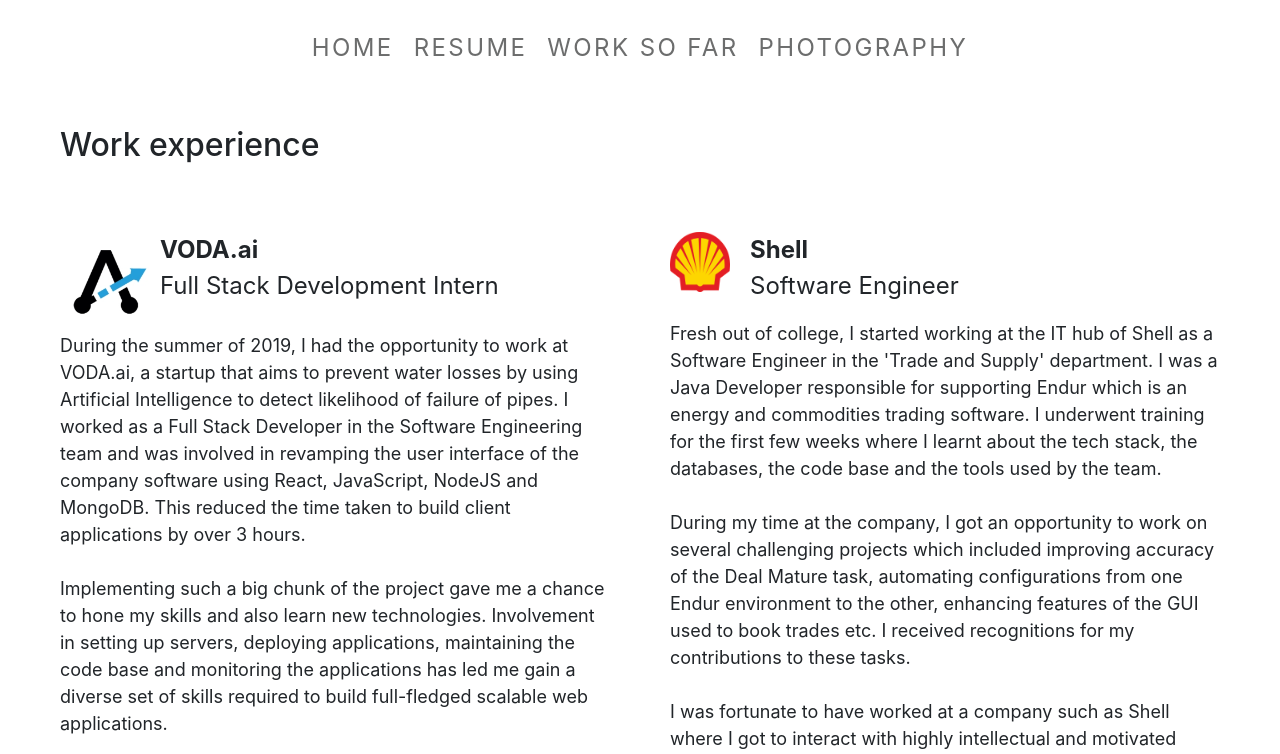
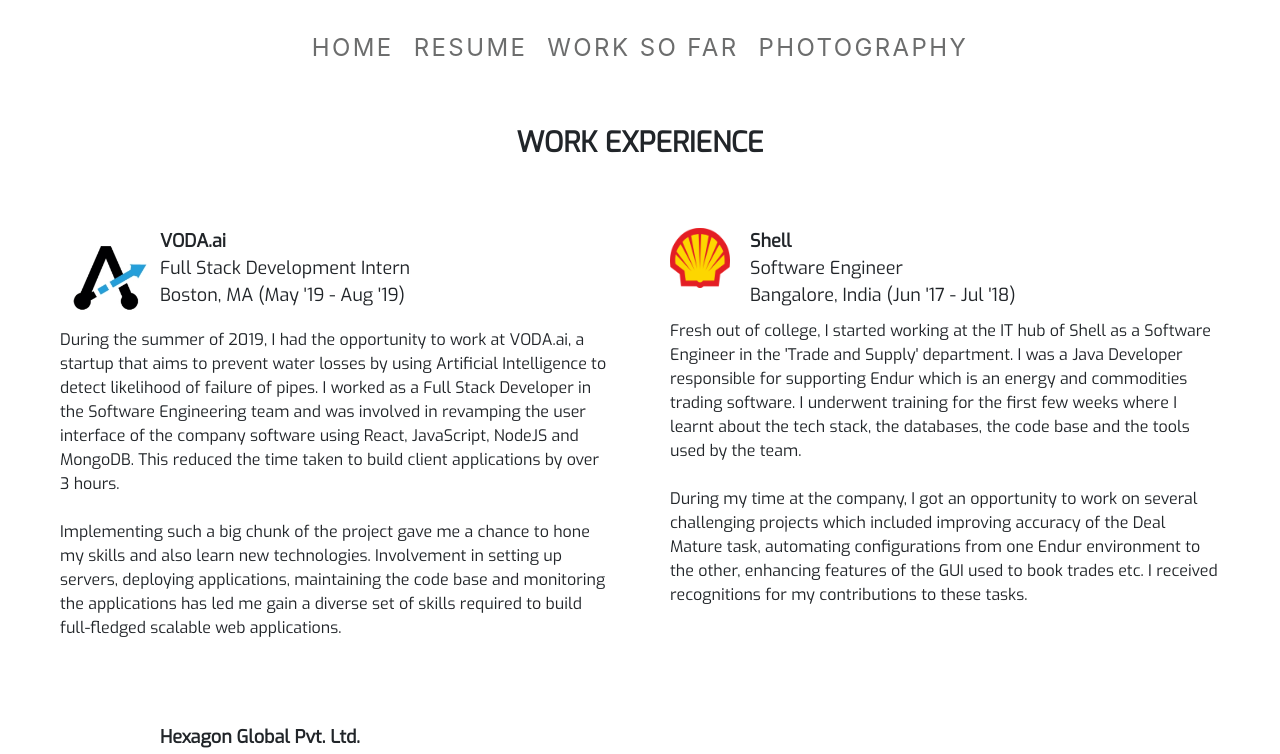
Before and after one commit to swethapai95bu/Portfolio, a React (Create React App) app: page /work in a window 1280 px wide. Shown: the top 754 px of the page. Built offline with nearby package versions, Linux system fonts and the light colour scheme.

Commit message:
Project description added

```diff
--- a/src/Projects.js
+++ b/src/Projects.js
@@ -25,13 +25,23 @@
             debugger;
 
 
+            if(props.id=="roomit" || props.id=="planner") {
+                modalImg.style.height = "500px";
+                modalImg.style.width = "300px";
+            }
+            else
+                modalImg.style.width = "80%";
+
             modal.style.display = "block";
             modalImg.src = img.src;
             date.innerHTML= "Date: "+props.date;
             desc.innerHTML= "Description: "+props.description;
             tech.innerHTML= "Technologies: "+props.tech;
             title.innerHTML = props.title;
+            if(props.repo!=undefined)
             repo.innerHTML= "Repository: "+props.repo;
+            else
+                repo.innerHTML = "";
 
             modal.onclick = function () {
                 modal.style.display = "none";
--- a/src/Work.js
+++ b/src/Work.js
@@ -19,14 +19,15 @@
         return (
             <div>
            <div className={"main_container"}>
-               <h2 className={"title"}>Work experience</h2>
+               <h3 className={"title"}>WORK EXPERIENCE</h3>
                <div className={"work_ex"}>
                    <div id={"voda"} className={"work_desc"}>
                        <div className={"company"}>
                        <a href={"https://voda.ai/"}><img className="logo" src={vodalogo}></img></a>
                        <div className={"role"}>
                            <b>VODA.ai</b>
-                           <p>Full Stack Development Intern</p>
+                           <div>Full Stack Development Intern</div>
+                           <div>Boston, MA (May '19 - Aug '19)</div>
                        </div><br/>
                        </div>
                        <div>
@@ -35,7 +36,7 @@
                            <br/><br/>
                            Implementing such a big chunk of the project gave me a chance to hone my skills and also learn new technologies. Involvement in setting up servers, deploying applications, maintaining the code base and monitoring the applications has led me gain a diverse set of skills required to build full-fledged scalable web applications.
                            <br/><br/>
-                           I thoroughly enjoyed my time at the company during which I got to learn a lot not just about my field but about startups and various other things. I had the privilege of working with a renowned set of people coming together to make a difference with technology.
+                       {/*    I thoroughly enjoyed my time at the company during which I got to learn a lot not just about my field but about startups and various other things. I had the privilege of working with a renowned set of people coming together to make a difference with technology.*/}
                        </div>
                    </div>
 
@@ -44,7 +45,8 @@
                        <a href={"https://www.shell.com/"}><img className="logo" id="shell_logo" src={shelllogo}></img></a>
                        <div className={"role"}>
                            <b>Shell</b>
-                           <p>Software Engineer</p>
+                           <div>Software Engineer</div>
+                           <div id={"shell_bang"}>Bangalore, India (Jun '17 - Jul '18)</div>
                        </div>
                        </div>
                        <div>
@@ -52,7 +54,7 @@
                            <br/><br/>
                            During my time at the company, I got an opportunity to work on several challenging projects which included improving accuracy of the Deal Mature task, automating configurations from one Endur environment to the other, enhancing features of the GUI used to book trades etc. I received recognitions for my contributions to these tasks.
                            <br/><br/>
-                           I was fortunate to have worked at a company such as Shell where I got to interact with highly intellectual and motivated team members. It not only made me a proficient programmer but gave me an insight into the workings of the industry and strengthened my desire to pursue a Master's degree in the field of Computer Science.
+                           {/*I was fortunate to have worked at a company such as Shell where I got to interact with highly intellectual and motivated team members. It not only made me a proficient programmer but gave me an insight into the workings of the industry and strengthened my desire to pursue a Master's degree in the field of Computer Science.*/}
 
                        </div>
                    </div>
@@ -61,7 +63,8 @@
                        <div className={"company"}>
                        <a href={"https://www.hexagonglobal.in/"}><img className="logo" id="hexagon_logo" src={hexagon}></img></a>
                        <div className={"role"}><b>Hexagon Global Pvt. Ltd.</b>
-                           <p>Software Engineer Intern</p>
+                           <div>Software Engineer Intern</div>
+                           <div>Bangalore, India (Sept '16 - Nov '16)</div>
                        </div>
                        </div>
                        <div>
@@ -73,7 +76,7 @@
                </div>
 
                <div>
-                   <h2 className={"title"}>Projects</h2>
+                   <h2 className={"title"}>PROJECTS</h2>
                    <div id={"project_flex"}>
                        <Project title={"Banking Application using Builder Pattern"} image={banking} date="Fall 2019"
                                 description={"The banking application aims to create bank accounts for customers and also manage their credit card and debit card transactions.\n" +
@@ -85,10 +88,15 @@
                                 "The user can also rate, review, add to wish list and categorize the restaurants of their choice. The application was built using MEAN stack with the help of the Zomato API to retrieve the details of restaurants."}
                                 tech={"Angular, NodeJS, MongoDB, Express"} date={"Spring 2019"}/>
                        <Project title={"Android Application for Roommates"} image={roomit}
-                       description="This is an android application which can be be used for roommate co-ordination. Roommates can make a list of chores with one roommate assigned to each of them. The app also allows users to make common grocery lists and manage their expenses. Implementation of this application was done using Java with Firebase as the database to save the details entered by the users as well their login information." id={"roomit"}/>
-                       <Project title={"Chatbot for Smartwatch data"} description="This is a web based chatbot which is capable of having textual conversations with users by using pattern matching. The chatbot answers the users' queries regarding data collected from their smartwatch sensors such as HeartBeat sensor, LightSensor etc. " image={chatbot} id="chatbot" />
-                       <Project title={"Course Planner for graduate school"} image={planner}  id={"journal"}/>
-                       <Project title={"Online Diary for daily journaling"} image={diary}  id={"diary"}/>
+                       description="This is an android application which can be be used for roommate co-ordination. Roommates can make a list of chores with one roommate assigned to each of them. The app also allows users to make common grocery lists and manage their expenses. Implementation of this application was done using Java with Firebase as the database to save the details entered by the users as well their login information."
+                                tech={"Java, Firebase"} date="Fall 2018" id={"roomit"}/>
+                       <Project title={"Chatbot for Smartwatch data"} description="This is a web based chatbot which is capable of having textual conversations with users by using pattern matching. The chatbot answers the users' queries regarding data collected from their smartwatch sensors such as HeartBeat sensor, LightSensor etc. The smartwatch data is retrieved from three sources - Files, MongoDB and MySQL database. This project also includes comparison of response time of the three sources"
+                                tech={"React, Java, SpringBoot, BotUI, MongoDB, MySQL"} date="Fall 2019" image={chatbot} id="chatbot" />
+                       <Project title={"Course Planner for graduate school"}
+                                description={"This is a Python application which automates the process of creating a course schedule for grad students. The program allows the users to enter the core subjects, electives and specialization of their choice and automatically creates a schedule for each of the semesters by taking into consideration pre-requisites for courses, total credits etc. The program checks which courses are offered during particular semesters and creates the most optimal schedule such that there are no time conflicts."}
+                                tech={"Python"} date="Fall 2019" image={planner}  id={"planner"}/>
+                       <Project title={"Online Diary for daily journaling"}
+                                description="This is an online diary created with HTML, CSS and JavaScript that enables users to save entries about their day and view previous entries." tech="HTML, CSS, JavaScript, Firebase" date="Fall 2018" image={diary}  id={"diary"}/>
 
                    </div>
                </div>
--- a/src/stylesheets/project.css
+++ b/src/stylesheets/project.css
@@ -28,6 +28,7 @@
 .card:hover {
     box-shadow: 0 8px 16px 0 rgba(0,0,0,0.2);
     cursor: pointer;
+    opacity: 0.7;
 }
 
 .desc {
--- a/src/stylesheets/work.css
+++ b/src/stylesheets/work.css
@@ -1,5 +1,10 @@
+
+@import url('https://fonts.googleapis.com/css?family=Exo&display=swap');
+@import url('https://fonts.googleapis.com/css?family=Cinzel|Exo&display=swap');
+
 .main_container {
     padding: 30px;
+    font-family: "Exo";
 }
 
 .logo {
@@ -8,8 +13,10 @@
 }
 
 .title {
-    text-align: left;
+    text-align: center;
     padding: 30px;
+    /*color: #b30000;*/
+    font-weight: bold;
 }
 
 #shell_logo {
@@ -21,7 +28,7 @@
 .work_desc {
     text-align: left;
     width: 50%;
-    font-size: large;
+    font-size: medium;
     padding: 30px;
 }
 
@@ -39,10 +46,14 @@
 
 .role {
     /*float: right;*/
-    font-size: x-large;
+    font-size: large;
 }
 
 .company {
     display: flex;
     justify-content: left;
 }
+
+#shell_bang {
+    margin-bottom: 10px;
+}
```
Also changed, not shown: src/stylesheets/portfolio.css (+0 -14 lines).
